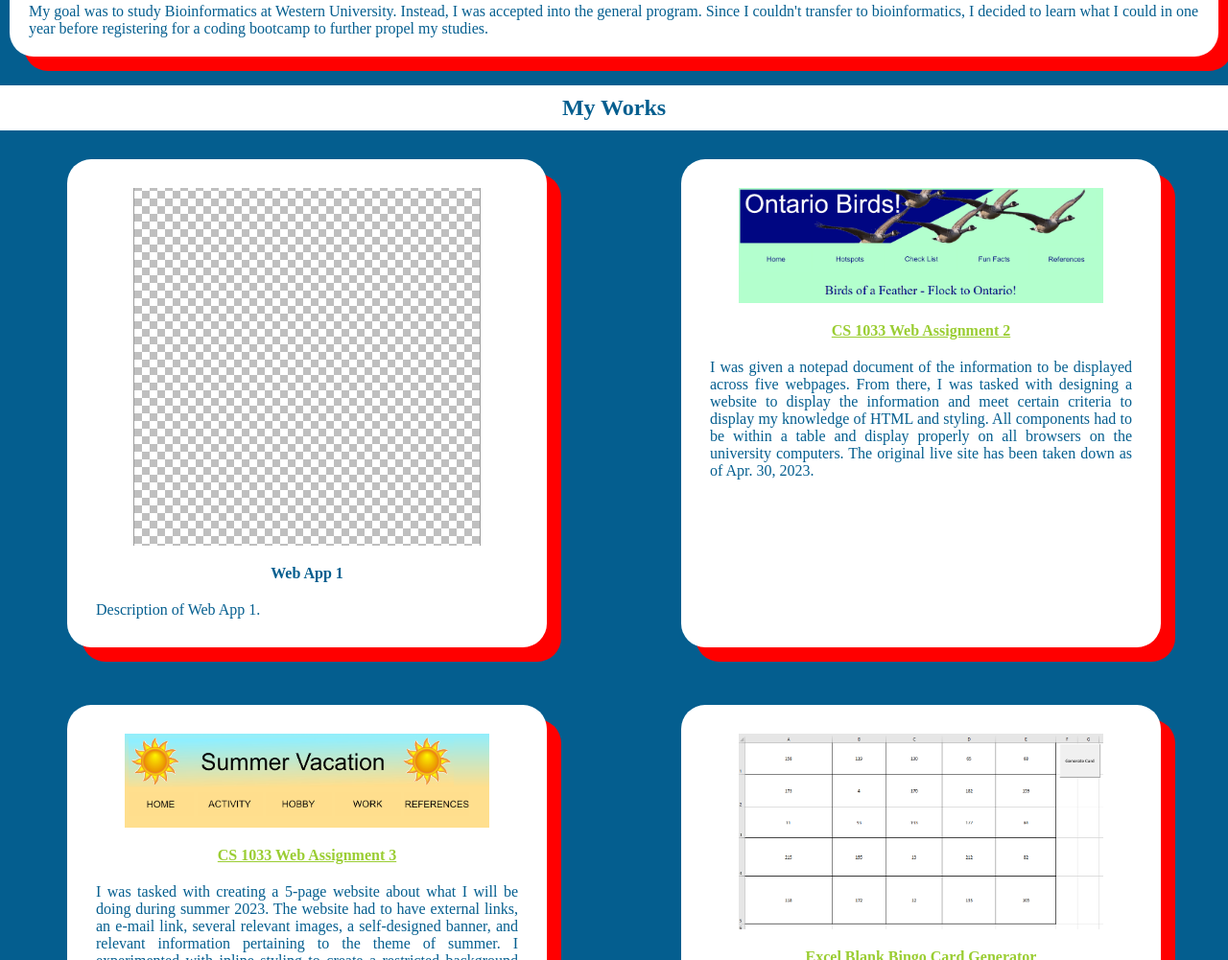
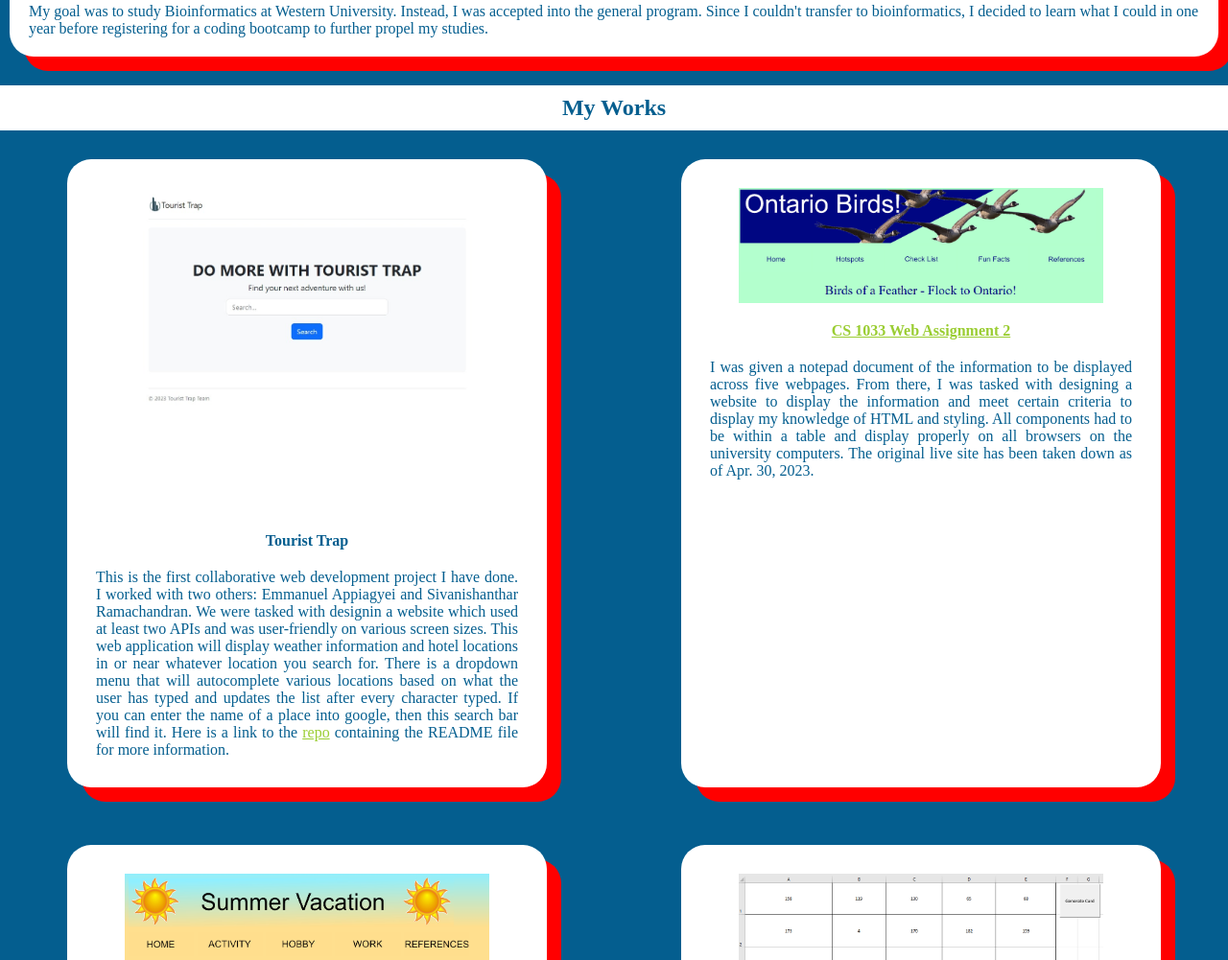
Before and after one commit to Shippo704/week2-challenge, a plain HTML site: page index.html in a window 1280 px wide. Shown: the part 1121-2122 px from the top of the page at 96% size. Drawn offline with Linux system fonts and the light colour scheme.

Commit message:
added card for project 1 - Tourist Trap

```diff
--- a/assets/css/style.css
+++ b/assets/css/style.css
@@ -125,7 +125,7 @@ li {
 }
 
 /* This can be removed when the filler card is replaced */
-#filler {
+#tourist-trap {
     width: 5000px;
 }
 
--- a/index.html
+++ b/index.html
@@ -77,11 +77,20 @@
     <section id="Works">
         <h2>My Works</h2>
         <section class="container">
-            <!-- Filler card to be replaced with my first web app in the future -->
-            <section class="workscard infocard" id="filler">
-                <img src="assets/images/webap1.png" title="WebAp1" alt="The first web app I made">
-                <h4>Web App 1</h4>
-                <p>Description of Web App 1.</p>
+            <!-- Bootcamp Project 1 - Tourist Trap -->
+            <section class="workscard infocard" id="tourist-trap">
+                <a href="https://wdverse.github.io/Tourist-trap" target="_blank"></a>
+                <img src="assets/images/webap1.jpeg" title="Tourist-Trap" alt="Tourist trap homepage">
+                <h4>Tourist Trap</h4>
+                <p>This is the first collaborative web development project I have done. I worked with two others:
+                    Emmanuel Appiagyei and Sivanishanthar Ramachandran. We were tasked with designin a website which
+                    used at least two APIs and was user-friendly on various screen sizes. This web application will
+                    display weather information and hotel locations in or near whatever location you search for. There
+                    is a dropdown menu that will autocomplete various locations based on what the user has typed and
+                    updates the list after every character typed. If you can enter the name of a place into google, then
+                    this search bar will find it. Here is a link to the <a href="https://github.com/WDverse/Tourist-trap">repo</a>
+                    containing the README file for more information.
+                </p>
             </section>
             <!-- CS 1033 Assignment 2 -->
             <section class="workscard infocard">
```
Also changed, not shown: assets/images/webap1.jpeg (added).
